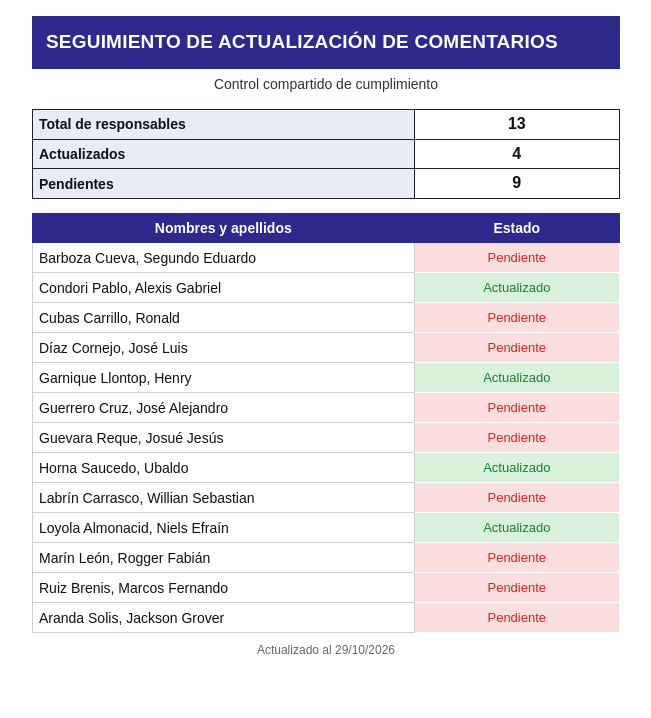
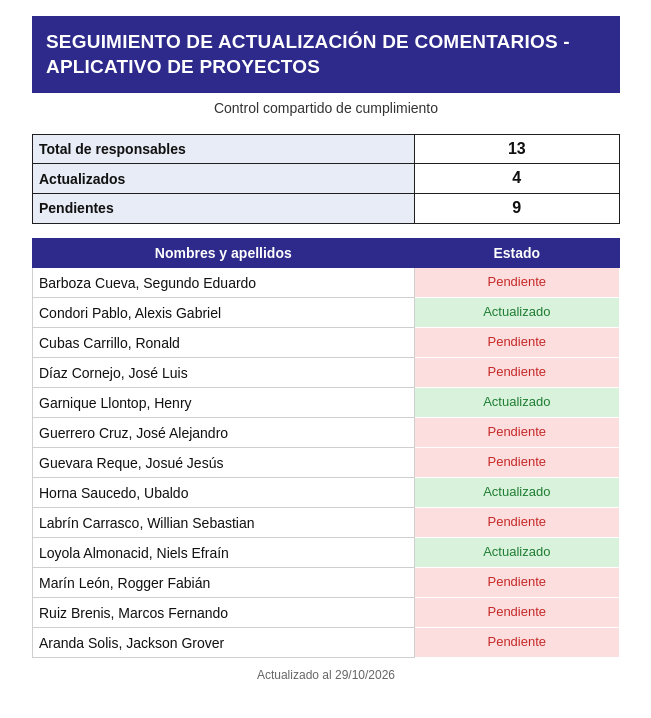
Before and after one commit to mlopezpinedo/estado-actualizacion, a plain HTML site: page index.html in a window 1280 px wide. Shown: the whole page, without its empty margins (314-965 px from the left). Drawn offline with Linux system fonts and the light colour scheme.

Commit message:
Modify title and header in index.html
Updated the title and header for clarity and context.

```diff
--- a/index.html
+++ b/index.html
@@ -4,7 +4,7 @@
 <meta charset="utf-8">
 <meta name="viewport" content="width=device-width,initial-scale=1">
 <link rel="icon" type="image/png" href="ensa.png">
-<title>Seguimiento de actualización de comentarios - Aplicativo de Proyectos</title>
+<title>Seguimiento de actualización de comentarios</title>
 <style>
   :root{--ind:#2e2a8c;--azl:#e8ecf6;--bd:#1f1f1f;--okbg:#d9f2dc;--ok:#1e7d32;--pebg:#fddede;--pe:#c62828}
   *{box-sizing:border-box}
@@ -28,7 +28,7 @@
 </head>
 <body>
 <div class="wrap">
-  <h1>SEGUIMIENTO DE ACTUALIZACIÓN DE COMENTARIOS</h1>
+  <h1>SEGUIMIENTO DE ACTUALIZACIÓN DE COMENTARIOS - APLICATIVO DE PROYECTOS</h1>
   <div class="sub">Control compartido de cumplimiento</div>
   <table class="res">
     <tr><td>Total de responsables</td><td id="kT">–</td></tr>
```
